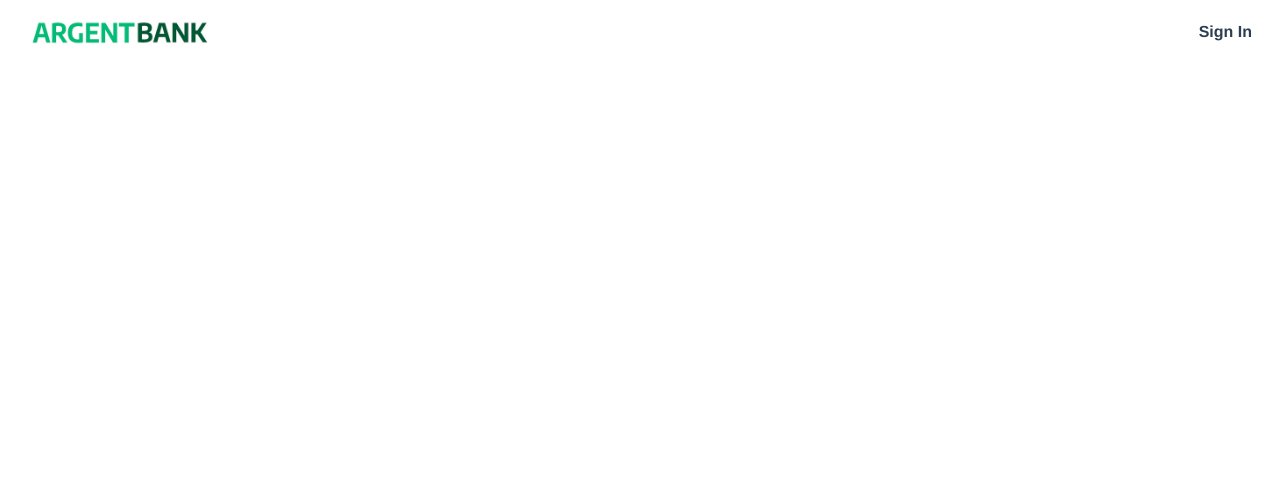
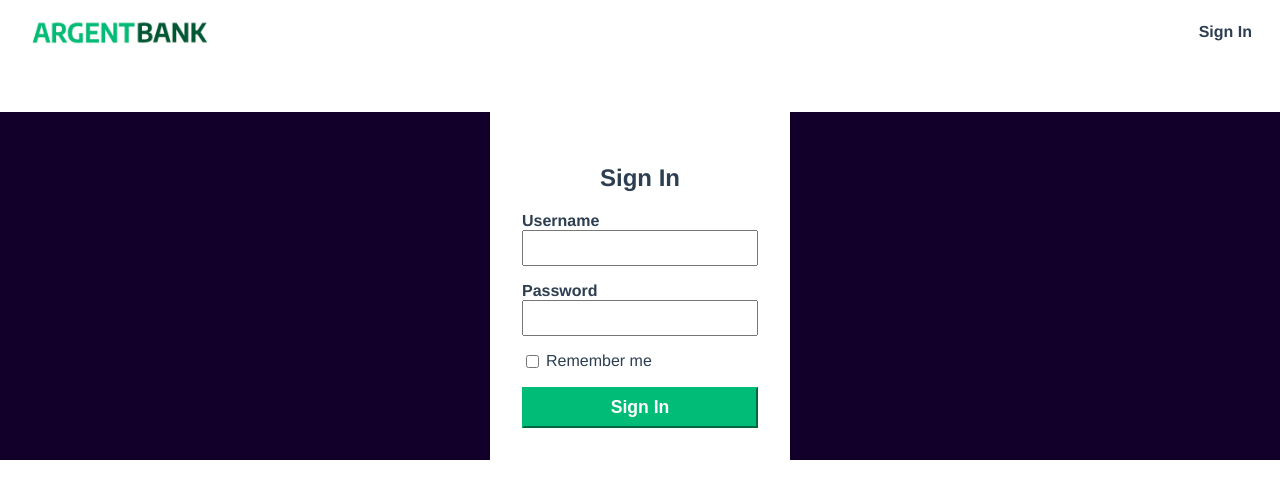
Before and after one commit to Benaldev/P13-Argent-Bank, a React (Vite) app in the folder front/: page /sign-in in a window 1280 px wide. Before the commit this address had no page. Shown: the top 498 px of the page. Built offline with nearby package versions, Linux system fonts and the light colour scheme.

Commit message:
add form state + some minors modif

```diff
--- a/front/src/components/homeComponents/HomeStructure.jsx
+++ b/front/src/components/homeComponents/HomeStructure.jsx
@@ -1,6 +1,6 @@
 const HomeStructure = () => {
   return (
-    <>
+    <main>
       <div className="hero">
         <section className="hero-content">
           <h2 className="sr-only">Promoted Content</h2>
@@ -46,7 +46,7 @@ const HomeStructure = () => {
           </p>
         </div>
       </section>
-    </>
+    </main>
   );
 };
 
--- /dev/null
+++ b/front/src/components/signInComponents/SignInStructure.jsx
@@ -0,0 +1,59 @@
+import React, { useState } from "react";
+import { Link } from "react-router-dom";
+
+const SignInStructure = () => {
+  const [inputUserName, setInputUserName] = useState("");
+  const [inputPassword, setInputPassword] = useState("");
+
+  const handleChangeUserName = (e) => {
+    setInputUserName(e.target.value);
+  };
+
+  const handleChangePassword = (e) => {
+    setInputPassword(e.target.value);
+  };
+
+  const handleSubmit = (e) => {
+    e.preventDefault();
+    setInputPassword("");
+    setInputUserName("");
+  };
+
+  return (
+    <main className="main bg-dark">
+      <section className="sign-in-content">
+        <i className="fa fa-user-circle sign-in-icon"></i>
+        <h1>Sign In</h1>
+        <form onSubmit={handleSubmit}>
+          <div className="input-wrapper">
+            <label htmlFor="username">Username</label>
+            <input
+              onChange={handleChangeUserName}
+              type="text"
+              id="username"
+              value={inputUserName}
+            />
+          </div>
+          <div className="input-wrapper">
+            <label htmlFor="password">Password</label>
+            <input
+              onChange={handleChangePassword}
+              type="password"
+              id="password"
+              value={inputPassword}
+            />
+          </div>
+          <div className="input-remember">
+            <input type="checkbox" id="remember-me" />
+            <label htmlFor="remember-me">Remember me</label>
+          </div>
+          <button type="submit" className="sign-in-button">
+            Sign In
+          </button>
+        </form>
+      </section>
+    </main>
+  );
+};
+
+export default SignInStructure;
--- /dev/null
+++ b/front/src/components/userComponents/UserStructure.jsx
@@ -0,0 +1,5 @@
+const userStructure = () => {
+  return <div>userStructure</div>;
+};
+
+export default userStructure;
--- a/front/src/navigation/Navigation.jsx
+++ b/front/src/navigation/Navigation.jsx
@@ -1,16 +1,16 @@
 import { BrowserRouter, Routes, Route } from "react-router-dom";
 import Home from "../pages/home/Home";
+import SignIn from "../pages/signIn/SignIn";
 import Nav from "../components/navComponents/Nav";
 
 const Navigation = () => {
   return (
     <BrowserRouter>
       <Nav />
-      <main>
-        <Routes>
-          <Route path="/" element={<Home />} />
-        </Routes>
-      </main>
+      <Routes>
+        <Route path="/" element={<Home />} />
+        <Route path="/sign-in" element={<SignIn />} />
+      </Routes>
     </BrowserRouter>
   );
 };
--- /dev/null
+++ b/front/src/pages/signIn/SignIn.jsx
@@ -0,0 +1,7 @@
+import SignInStructure from "../../components/signInComponents/SignInStructure";
+
+const SignIn = () => {
+  return <SignInStructure />;
+};
+
+export default SignIn;
```
Also changed, not shown: front/src/pages/user/User.jsx (added, +7 -0 lines).
